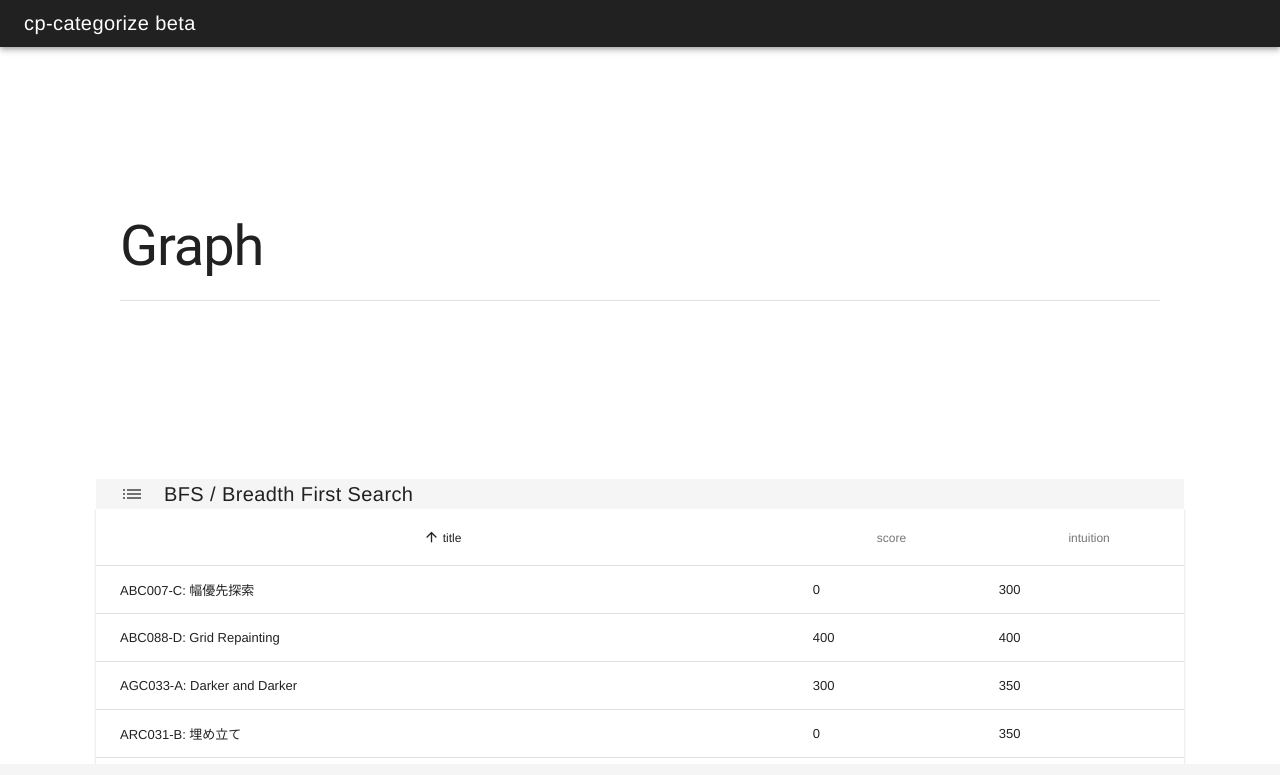
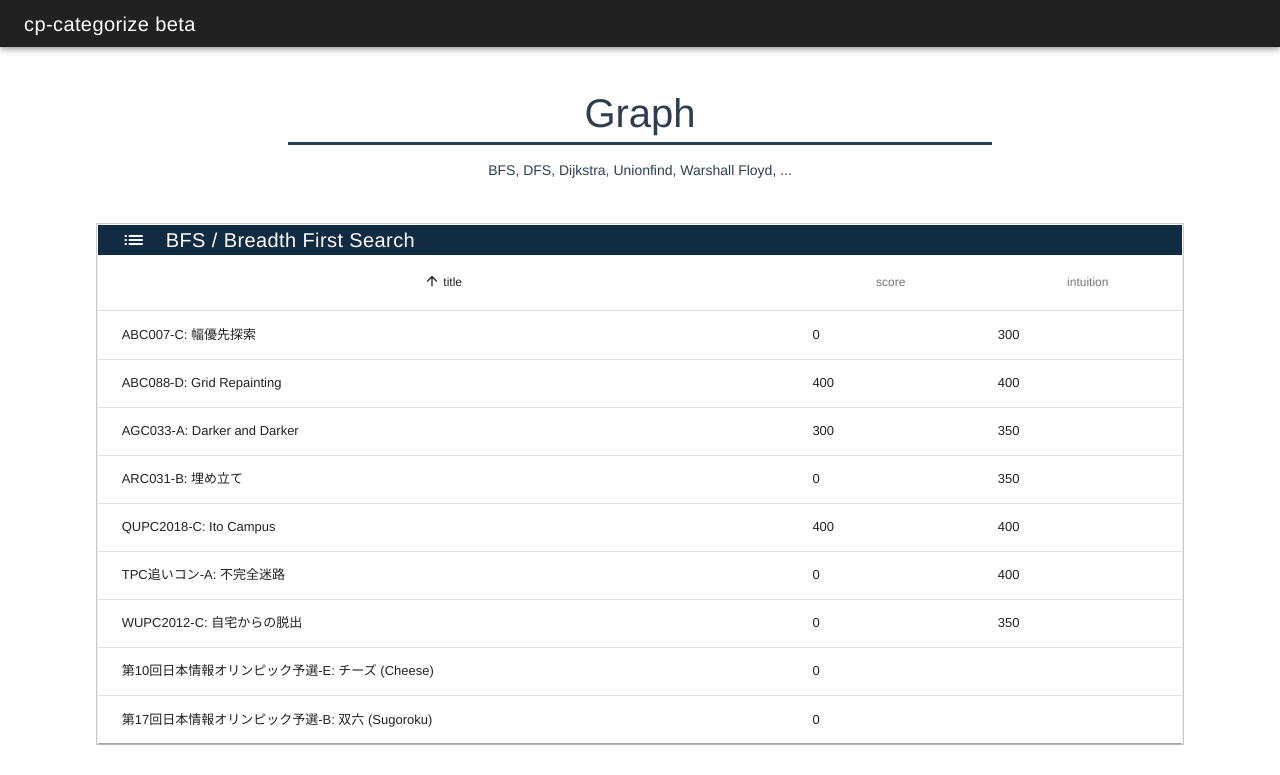
Before and after one commit to tokizuoh/cp-categorize-beta, a Vue app: page /graph in a window 1280 px wide. Shown: the top 775 px of the page. Built offline with nearby package versions, Linux system fonts and the light colour scheme.

Commit message:
Adjust appearance

```diff
--- a/package.json
+++ b/package.json
@@ -10,6 +10,7 @@
     "build": "node build/build.js"
   },
   "dependencies": {
+    "bootstrap-vue": "^2.0.0-rc.26",
     "js-yaml": "^3.13.1",
     "vue": "^2.5.2",
     "vue-material-design-icons": "^3.2.0",
--- a/problems_list/converted.json
+++ b/problems_list/converted.json
@@ -4,6 +4,7 @@
       "Graph": [
         {
           "fields": "BFS / Breadth First Search",
+          "attr": "bfs",
           "problems": [
             {
               "name": "QUPC2018-C: Ito Campus",
@@ -63,6 +64,7 @@
         },
         {
           "fields": "DFS / Depth First Search",
+          "attr": "dfs",
           "problems": [
             {
               "name": "CPSCO2019 Session1-C: Coins",
@@ -170,6 +172,7 @@
         },
         {
           "fields": "Dijkstra",
+          "attr": "dijkstra",
           "problems": [
             {
               "name": "いろはちゃんコンテストDay1-I: リスのお仕事",
@@ -223,6 +226,7 @@
         },
         {
           "fields": "UnionFind",
+          "attr": "unionfind",
           "problems": [
             {
               "name": "diverta 2019 Programming Contest 2-B: Picking Up",
@@ -300,6 +304,7 @@
         },
         {
           "fields": "Warshall Floyd",
+          "attr": "warshallfloyd",
           "problems": [
             {
               "name": "ARC035-C: アットコーダー王国の交通事情",
@@ -359,6 +364,7 @@
         },
         {
           "fields": "Others",
+          "attr": "other",
           "problems": [
             {
               "name": "NJPC2017-B: 格子グラフ",
@@ -380,6 +386,7 @@
       "Math": [
         {
           "fields": "combination",
+          "attr": "combination",
           "problems": [
             {
               "name": "hoge",
--- a/src/App.vue
+++ b/src/App.vue
@@ -5,18 +5,18 @@
     <app-header/>
     <br>
     <router-view/>
-    <app-footer/>
+    <!-- <app-footer/> -->
   </div>
 </template>
 
 <script>
 import AppHeader from './components/template/AppHeader'
-import AppFooter from './components/template/AppFooter'
+// import AppFooter from './components/template/AppFooter'
 
 export default {
   components: {
-    AppHeader,
-    AppFooter
+    AppHeader
+    // AppFooter
   }
 }
 </script>
--- a/src/components/AppCategoryTable.vue
+++ b/src/components/AppCategoryTable.vue
@@ -1,17 +1,19 @@
 <template>
   <p>
-    <v-toolbar height="30px" flat>
+    <v-toolbar color="#112B42"
+               dark
+               height="30px"
+               flat>
       <v-icon>category</v-icon>
       <v-toolbar-title>Category</v-toolbar-title>
       <v-spacer></v-spacer>
       <v-toolbar-items class="hidden-sm-and-down">
       </v-toolbar-items>
     </v-toolbar>
-    <v-data-table
-      :headers="headers"
-      hide-actions="true"
-      :items="categories"
-      class="elevation-1">
+    <v-data-table :headers="headers"
+                  hide-actions="true"
+                  :items="categories"
+                  class="elevation-1">
       <template v-slot:items="props">
         <tr @click="pavePath(props.item)">
           <td>{{ props.item.name }}</td>
@@ -100,8 +102,10 @@
 </script>
 
 <style>
-p {
+.p {
     width: 85%;
     margin: auto;
+    padding: 0.05em;
+    border: 1px solid #ccc;
 }
 </style>
--- /dev/null
+++ b/src/components/AppCategoryTitle.vue
@@ -0,0 +1,35 @@
+<template>
+	<div class="hogehoge">
+			<h1 class="head_title">Graph</h1>
+			<p>
+				BFS, DFS, Dijkstra, Unionfind, Warshall Floyd, ...
+			</p>
+	</div>
+</template>
+
+<script>
+export default {
+  components: {
+  },
+  data() {
+    return {
+    };
+  },
+};
+</script>
+
+<style scoped>
+.hogehoge {
+  text-align: center;
+	margin: 1.5em auto;
+	width: 55%;
+}
+
+.head_title {
+	margin:  0;             /* デフォルトCSS打ち消し */
+	font-size:  40px;       /* 文字サイズ指定 */
+	border-bottom:  solid;  /* 線指定 */
+	padding-bottom:  5px;   /* 余白指定 */
+	margin-bottom: 15px;    /* 周りの余白指定 */
+}
+</style>
--- a/src/components/AppStartCard.vue
+++ b/src/components/AppStartCard.vue
@@ -1,6 +1,9 @@
 <template>
   <p>
-    <v-toolbar height="30px" flat>
+    <v-toolbar color="#112B42"
+    　　　　　　 dark
+               height="30px"
+               flat>
       <v-icon>subject</v-icon>
       <v-toolbar-title>Introduction</v-toolbar-title>
     </v-toolbar>
@@ -42,6 +45,8 @@
 p {
   width: 85%;
   margin: auto;
+  padding: 0.05em;
+  border: 1px solid #ccc;
 }
 
 .card-text {
--- a/src/components/problems/AppGraph.vue
+++ b/src/components/problems/AppGraph.vue
@@ -1,7 +1,6 @@
 <template>
   <div>
-    <app-jumbotron :categoryTitle="categoryTitle">
-    </app-jumbotron>
+    <app-category-title></app-category-title>
     <div id="data">
       <app-data-table v-for="d in categoryName"
                       :key="d.name"
@@ -16,11 +15,13 @@
 </template>
 
 <script>
+import AppCategoryTitle from "./../AppCategoryTitle";
 import AppDataTable from "./molecules/AppDataTable";
 import AppJumbotron from "./molecules/AppJumbotron";
 import { data } from "../../../problems_list/converted.json";
 export default {
   components: {
+    AppCategoryTitle,
     AppDataTable,
     AppJumbotron
   },
@@ -43,5 +44,3 @@ export default {
   }
 };
 </script>
-
-<style>
--- a/src/components/problems/molecules/AppDataTable.vue
+++ b/src/components/problems/molecules/AppDataTable.vue
@@ -1,6 +1,9 @@
 <template>
   <div class="entire-datatable">
-    <v-toolbar flat
+    <div class="outliner">
+      <v-toolbar color="#112B42"
+                dark
+                flat
                 height="30px">
         <v-icon>
           list
@@ -43,9 +46,7 @@
             </tr>
           </template>
       </v-data-table>
-    <br>
-    <br>
-    <br>
+    </div>
   </div>
 </template>
 
@@ -109,4 +110,11 @@
   width: 85%;
   margin: auto;
 }
+
+.entire-datatable {
+  margin: 3em auto;
+  padding: 0.05em;
+  width: 85%;
+  border: 1px solid #ccc;
+}
 </style>
--- a/src/main.js
+++ b/src/main.js
@@ -3,8 +3,13 @@ import App from './App'
 import router from './router'
 import Vuetify from 'vuetify'
 import 'vuetify/dist/vuetify.min.css'
+import BootstrapVue from 'bootstrap-vue'
+import 'bootstrap/dist/css/bootstrap.css'
+import 'bootstrap-vue/dist/bootstrap-vue.css'
 
 Vue.use(Vuetify)
+Vue.use(BootstrapVue)
+
 Vue.config.productionTip = false
 
 new Vue({
```
Also changed, not shown: problems_list/data.yml (+7 -0 lines), src/components/AppStartMenu.vue (+0 -9 lines), 1 other file (tests, documents, lock files or other folders). Lines whose indentation alone changed are shown as unchanged.
